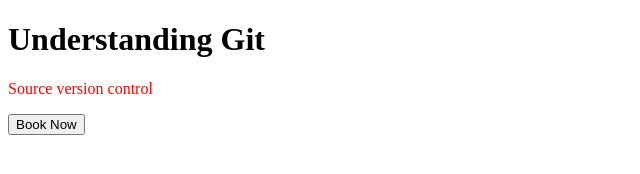
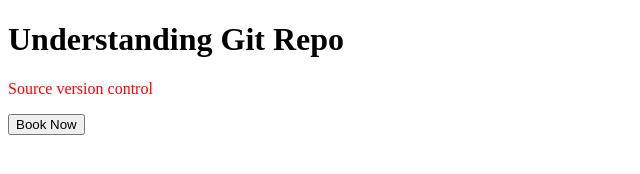
Before and after one commit to Rishikesh799/git-train, a plain HTML site: page index.html in a window 1280 px wide. Shown: the whole page, without its empty margins (0-640 px from the left). Drawn offline with Linux system fonts and the light colour scheme.

Commit message:
modified

```diff
--- a/index.html
+++ b/index.html
@@ -4,7 +4,7 @@
 
 <body>
 
-    <h1>Understanding Git</h1>
+    <h1>Understanding Git Repo</h1>
     <p style="color:red">Source version control</p>
     <button>Book Now</button>
 
```
